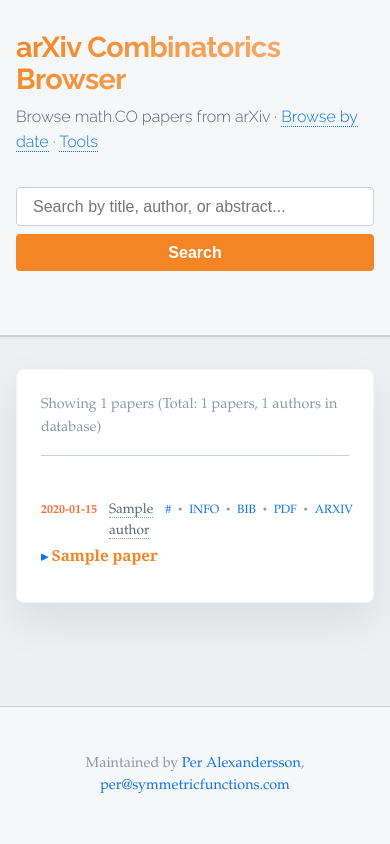
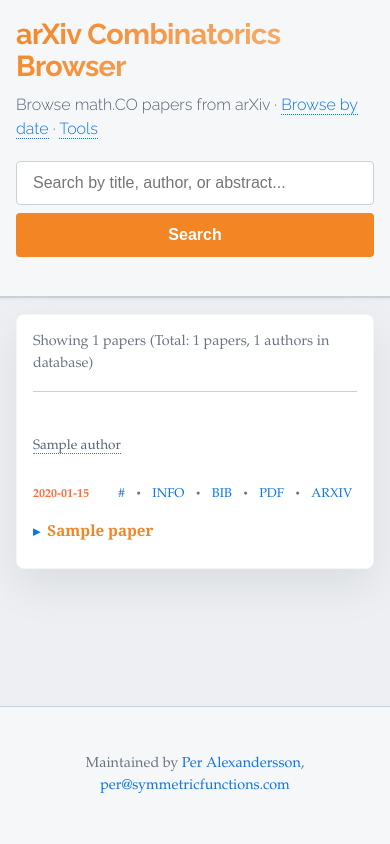
Before and after one commit to PerAlexandersson/symmetricfunctions.com, a Flask app: page / in a window 390 px wide. Run offline with Flask 3, Linux system fonts and the light colour scheme; tables that the repository leaves empty hold one stand-in row (values such as "Sample post"); parts of the project's set-up code (start-up, migrations or seed data) failed here and were passed over.

Commit message:
style changes

```diff
--- a/arxiv/src/static/style.css
+++ b/arxiv/src/static/style.css
@@ -25,7 +25,10 @@
     /* Typography */
     --c-text-main:   hsl(var(--hue-neutral), 20%, 20%);
     --c-text-sub:    hsl(var(--hue-neutral), 15%, 40%);
-    --c-text-muted:  hsl(var(--hue-neutral), 10%, 60%);
+    --c-text-muted:  hsl(var(--hue-neutral), 10%, 46%);
+
+    /* Focus */
+    --c-focus:       hsl(var(--hue-link), 90%, 48%);
 
     color-scheme: light;
   }
@@ -281,11 +311,17 @@ main {
   text-decoration: none;
   display: inline-flex;
   align-items: center;
+  min-height: 2rem;
+  padding: 0.2rem 0.1rem;
 }
 
 .paper-links a:hover {
   color: var(--c-brand);
   text-decoration: underline;
+}
+
+.paper-links a:focus-visible {
+  border-radius: 3px;
 }
 
 .paper-links .bullet {
@@ -309,12 +345,13 @@ details.abstract-details summary::-webkit-details-marker {
 }
 
 details.abstract-details summary::before {
-  content: "▸ ";
+  content: "▸\00a0";
   color: var(--c-link);
   font-size: 0.85rem;
   margin-right: 0.25rem;
   display: inline-block;
   transition: transform 0.2s;
+  speak: never;
 }
 
 details.abstract-details[open] summary::before {
@@ -535,6 +572,10 @@ footer a {
     padding: 0 1rem;
   }
 
+  header {
+    padding: 1.2rem 0;
+  }
+
   .site-title {
     font-size: 1.8rem;
   }
@@ -544,17 +585,69 @@ footer a {
   }
 
   main {
-    padding: 1.5rem;
+    padding: 1rem;
+    margin: 1rem 0;
   }
 
   .search-form {
     flex-direction: column;
+    margin: 1.2rem 0;
+  }
+
+  .search-form input[type="text"],
+  .search-form button {
+    min-height: 2.75rem;
+  }
+
+  /* Stack paper row on mobile: authors above, date+links below */
+  .paper-authors-row {
+    flex-wrap: wrap;
+  }
+
+  .paper-authors {
+    order: 1;
+    flex-basis: 100%;
+    margin-bottom: 0.2rem;
+  }
+
+  .paper-date {
+    order: 2;
   }
 
   .paper-links {
+    order: 3;
     flex-wrap: wrap;
+    margin-left: auto;
   }
 
+  .paper-links a {
+    min-height: 2.75rem;
+    padding: 0.4rem 0.3rem;
+    font-size: 0.8rem;
+  }
+
+  .paper-links .bullet {
+    line-height: 2.75rem;
+  }
+
+  /* Pagination touch targets */
+  .pagination a, .pagination .current {
+    min-height: 2.75rem;
+    min-width: 2.75rem;
+    display: inline-flex;
+    align-items: center;
+    justify-content: center;
+    padding: 0.5rem 0.85rem;
+  }
+
+  /* Browse header stacking */
+  .browse-header {
+    flex-direction: column;
+    align-items: flex-start !important;
+    gap: 0.75rem;
+  }
+
+  /* Calendar */
   .calendar-grid {
     grid-template-columns: 1fr;
     gap: 1rem;
--- a/arxiv/src/templates/base.html
+++ b/arxiv/src/templates/base.html
@@ -57,6 +57,8 @@
     {% block extra_css %}{% endblock %}
 </head>
 <body>
+    <a href="#main-content" class="skip-link">Skip to content</a>
+
     <header>
         <div class="container">
             <h1 class="site-title">
@@ -68,15 +70,16 @@
                 <a href="/tools" style="color: var(--c-link); text-decoration: none; border-bottom: 1px dotted var(--c-link);">Tools</a>
             </p>
 
-            <form action="/search" method="get" class="search-form">
-                <input type="text" name="q" placeholder="Search by title, author, or abstract..." value="{{ request.args.get('q', '') }}">
+            <form action="/search" method="get" class="search-form" role="search" aria-label="Search papers">
+                <label for="search-input" class="skip-link" style="position: absolute; width: 1px; height: 1px; overflow: hidden; clip: rect(0,0,0,0);">Search papers</label>
+                <input type="text" id="search-input" name="q" placeholder="Search by title, author, or abstract..." value="{{ request.args.get('q', '') }}" aria-label="Search by title, author, or abstract">
                 <button type="submit">Search</button>
             </form>
         </div>
     </header>
 
     <div class="container">
-        <main>
+        <main id="main-content">
             {% block content %}{% endblock %}
         </main>
     </div>
```
Also changed, not shown: other parts of arxiv/src/static/style.css (+40 -1 lines).
